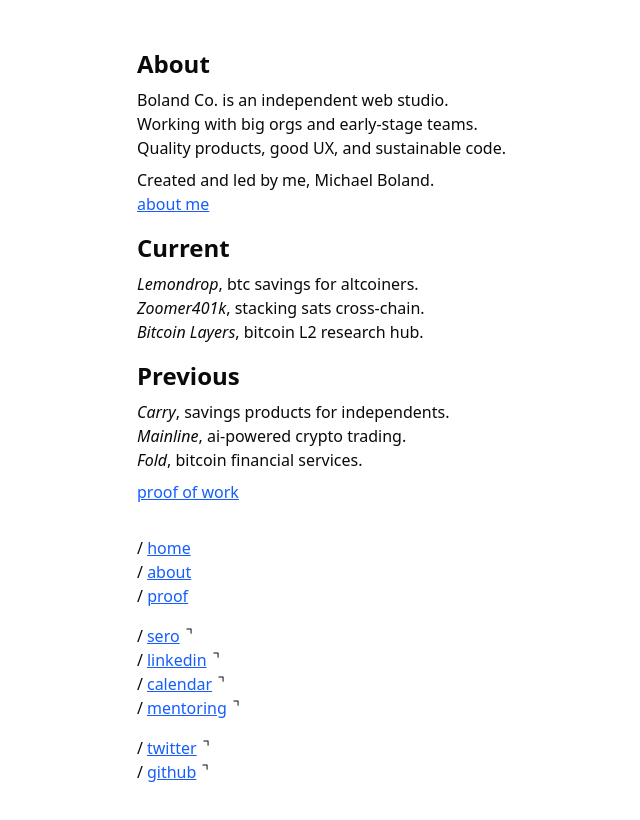
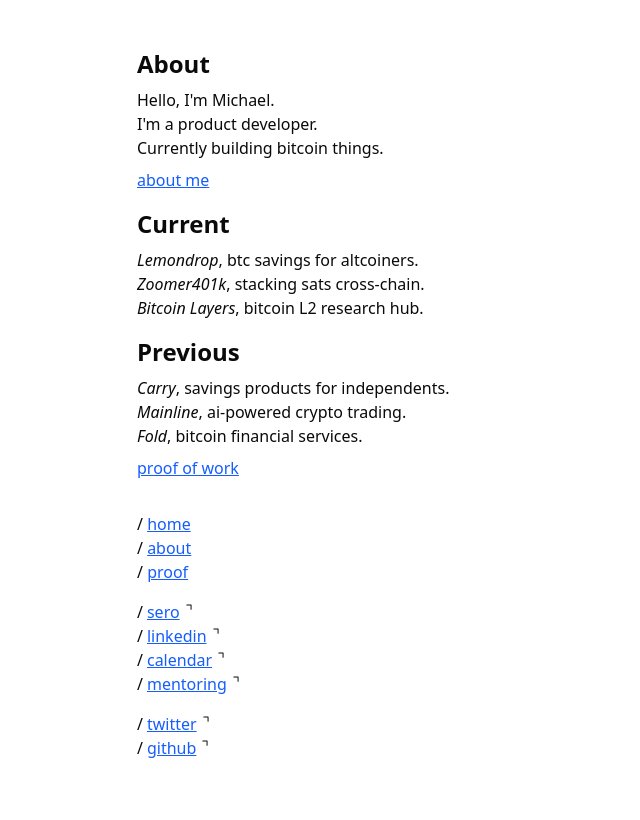
Before and after one commit to bolander72/boland.co, an Astro site: page / in a window 1280 px wide. Shown: the whole page, without its empty margins (244-884 px from the left). Built offline with nearby package versions, Linux system fonts and the light colour scheme; Astro itself is replaced by a stand-in of ours.

Commit message:
Update copy

```diff
--- a/src/pages/index.astro
+++ b/src/pages/index.astro
@@ -7,14 +7,11 @@ import Layout from "@/layouts/Layout.astro";
         <section class="space-y-2">
             <h1>About</h1>
             <div>
-                <p>Boland Co. is an independent web studio.</p>
-                <p>Working with big orgs and early-stage teams.</p>
-                <p>Quality products, good UX, and sustainable code.</p>
+                <p>Hello, I'm Michael.</p>
+                <p>I'm a product developer.</p>
+                <p>Currently building bitcoin things.</p>
             </div>
-            <div>
-                <p>Created and led by me, Michael Boland.</p>
-                <a href="/about">about me</a>
-            </div>
+            <a href="/about">about me</a>
         </section>
 
         <section class="space-y-2">
@@ -35,25 +32,5 @@ import Layout from "@/layouts/Layout.astro";
             </div>
             <a href="/proof">proof of work</a>
         </section>
-
-        <!-- <section class="space-y-2">
-            <h1>Contact</h1>
-            <div>
-                <p>
-                    LinkedIn. <a
-                        href="https://linkedin.com/in/bolander72/"
-                        target="_blank"
-                        rel="noopener noreferrer">link</a
-                    >
-                </p>
-                <p>
-                    ADPList. <a
-                        href="https://adplist.org/members/michael-boland"
-                        target="_blank"
-                        rel="noopener noreferrer">link</a
-                    >
-                </p>
-            </div>
-        </section> -->
     </main>
 </Layout>
```
